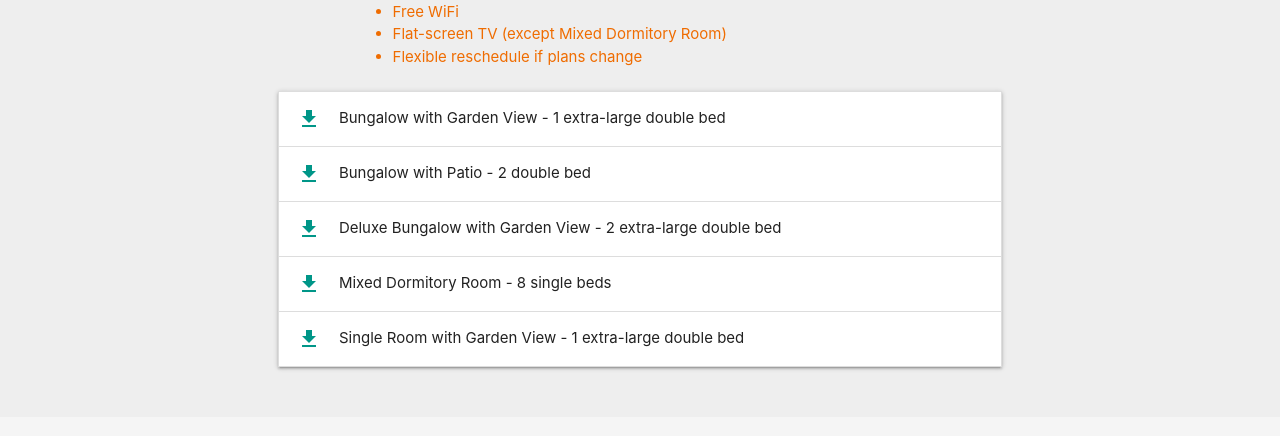
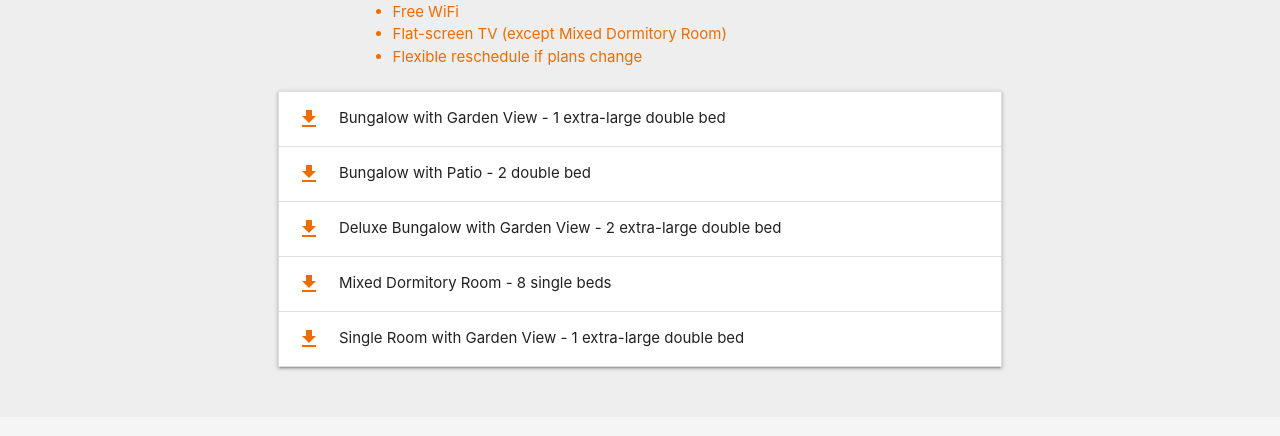
Before and after one commit to yong-lim/greenhouse-retreat, a Jekyll site: the page built from index.md, in a window 1280 px wide and 900 px high, scrolled down 1922 px. Shown: the part 150-586 px from the top of the window. Built offline with Jekyll 4.4.1, drawn with Linux system fonts in a browser that asks for light colours; nearby versions of some CDN libraries.

Commit message:
Change color of icon to match theme color

```diff
--- a/_includes/rooms.html
+++ b/_includes/rooms.html
@@ -18,7 +18,7 @@
           {% for room in site.data.rooms %}
           <li>
             <div class="collapsible-header">
-              <i class="material-icons teal-text">{{ room.icon }}</i>{{ room.title }}</div>
+              <i class="material-icons orange-text text-darken-3">{{ room.icon }}</i>{{ room.title }}</div>
             <div class="collapsible-body">
               <blockquote >{{ room.details | markdownify }}</blockquote>
             </div>
```
